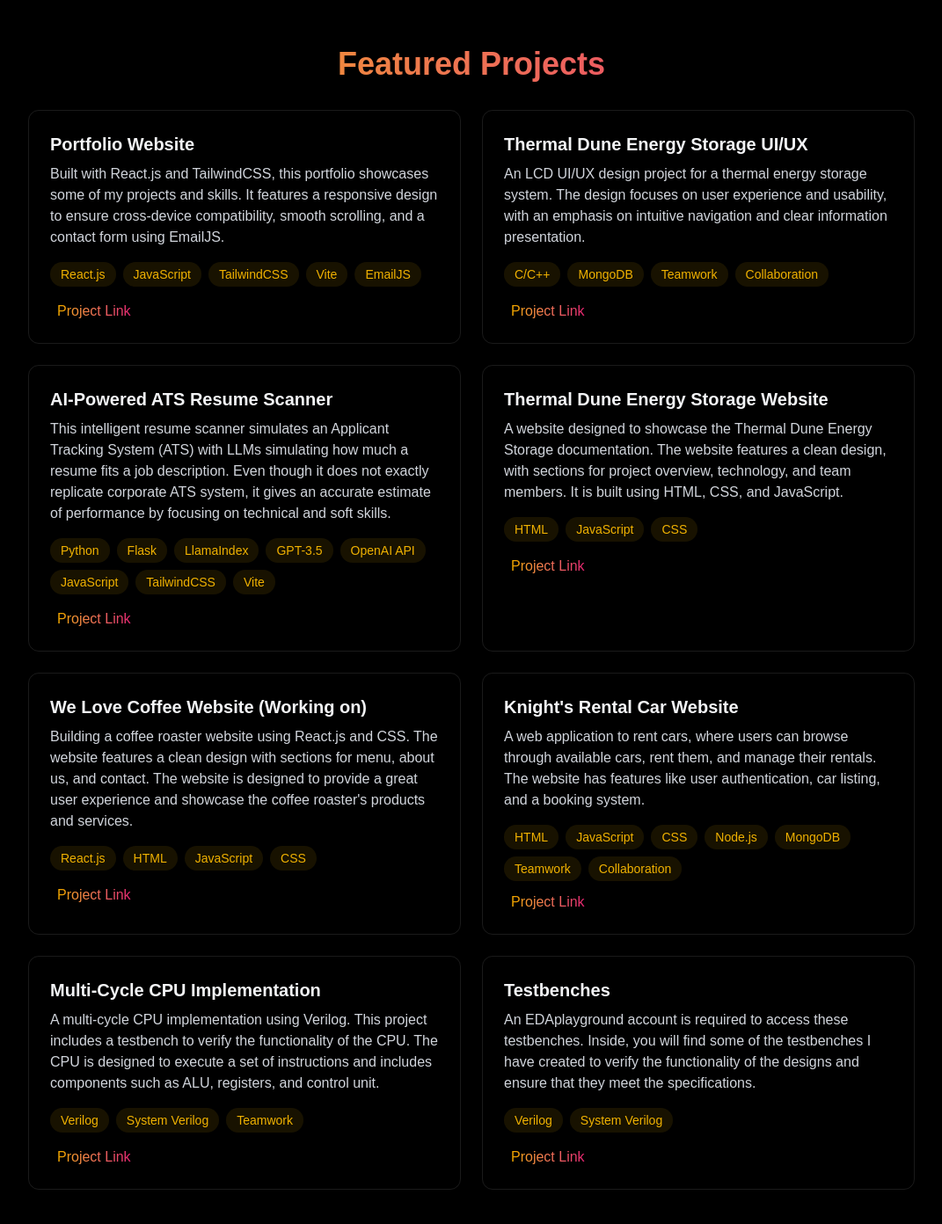
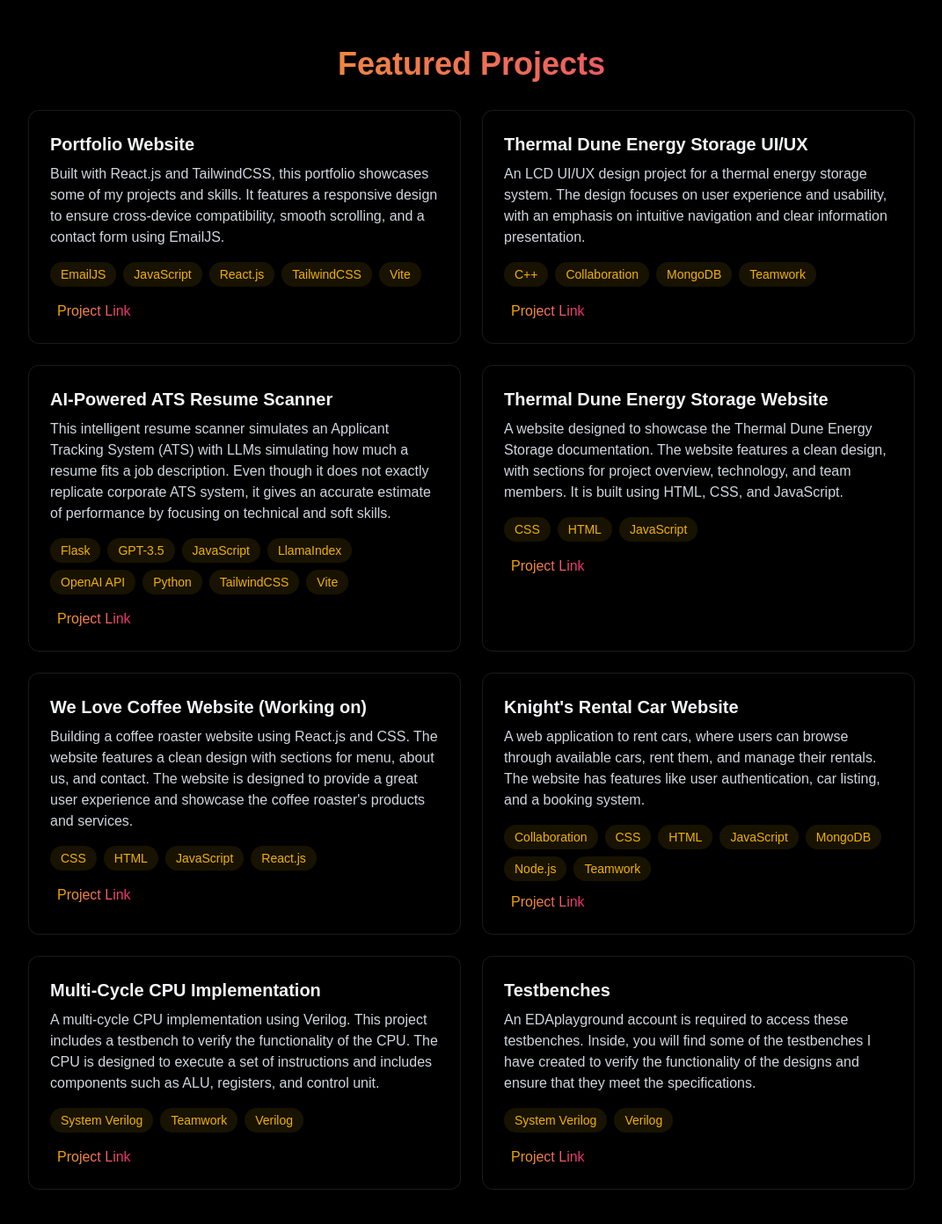
Before and after one commit to fpfrances/portfolio, a React (Vite) app: page / in a window 1280 px wide. Shown: the part 2079-3471 px from the top of the page at 88% size, without its empty margins (104-1175 px from the left). Built offline with nearby package versions, Linux system fonts and the light colour scheme.

Commit message:
Fixed listing skills for projects

```diff
--- a/src/components/sections/Projects.jsx
+++ b/src/components/sections/Projects.jsx
@@ -15,7 +15,7 @@ export const Projects = () => {
                         It features a responsive design to ensure cross-device compatibility, smooth scrolling, and a contact form using EmailJS.
                         </p>
                         <div className="flex flex-wrap gap-2">
-                            {["React.js", "JavaScript", "TailwindCSS", "Vite", "EmailJS"].map((tech, key) => (
+                            {["EmailJS", "JavaScript", "React.js", "TailwindCSS", "Vite"].map((tech, key) => (
                             <span key={key} className="bg-yellow-500/10 text-yellow-500 py-1 px-3 rounded-full text-sm hover:bg-yellow-500/20
                             hover:shadow-[0_0_15px_rgba(234,179,8,0.4)] transition-all">{tech}
                             </span>
@@ -35,7 +35,7 @@ export const Projects = () => {
                         with an emphasis on intuitive navigation and clear information presentation.
                         </p>
                         <div className="flex flex-wrap gap-2">
-                            {["C/C++", "MongoDB", "Teamwork", "Collaboration"].map((tech, key) => (
+                            {["C++", "Collaboration", "MongoDB", "Teamwork"].map((tech, key) => (
                             <span key={key} className="bg-yellow-500/10 text-yellow-500 py-1 px-3 rounded-full text-sm hover:bg-yellow-500/20
                             hover:shadow-[0_0_15px_rgba(234,179,8,0.4)] transition-all">{tech}
                             </span>
@@ -55,7 +55,7 @@ export const Projects = () => {
                         Even though it does not exactly replicate corporate ATS system, it gives an accurate estimate of performance by focusing on technical and soft skills.
                         </p>
                         <div className="flex flex-wrap gap-2">
-                            {["Python", "Flask", "LlamaIndex", "GPT-3.5", "OpenAI API", "JavaScript", "TailwindCSS", "Vite"].map((tech, key) => (
+                            {["Flask", "GPT-3.5", "JavaScript", "LlamaIndex", "OpenAI API", "Python", "TailwindCSS", "Vite"].map((tech, key) => (
                             <span key={key} className="bg-yellow-500/10 text-yellow-500 py-1 px-3 rounded-full text-sm hover:bg-yellow-500/20
                             hover:shadow-[0_0_15px_rgba(234,179,8,0.4)] transition-all">{tech}
                             </span>
@@ -75,7 +75,7 @@ export const Projects = () => {
                         with sections for project overview, technology, and team members. It is built using HTML, CSS, and JavaScript.
                         </p>
                         <div className="flex flex-wrap gap-2">
-                            {["HTML", "JavaScript", "CSS"].map((tech, key) => (
+                            {["CSS", "HTML", "JavaScript"].map((tech, key) => (
                             <span key={key} className="bg-yellow-500/10 text-yellow-500 py-1 px-3 rounded-full text-sm hover:bg-yellow-500/20
                             hover:shadow-[0_0_15px_rgba(234,179,8,0.4)] transition-all">{tech}
                             </span>
@@ -95,7 +95,7 @@ export const Projects = () => {
                         The website is designed to provide a great user experience and showcase the coffee roaster's products and services.
                         </p>
                         <div className="flex flex-wrap gap-2">
-                            {["React.js", "HTML", "JavaScript", "CSS"].map((tech, key) => (
+                            {[ "CSS", "HTML", "JavaScript", "React.js"].map((tech, key) => (
                             <span key={key} className="bg-yellow-500/10 text-yellow-500 py-1 px-3 rounded-full text-sm hover:bg-yellow-500/20
                             hover:shadow-[0_0_15px_rgba(234,179,8,0.4)] transition-all">{tech}
                             </span>
@@ -115,7 +115,7 @@ export const Projects = () => {
                         The website has features like user authentication, car listing, and a booking system.
                         </p>
                         <div className="flex flex-wrap gap-2">
-                            {["HTML", "JavaScript", "CSS", "Node.js", "MongoDB", "Teamwork", "Collaboration"].map((tech, key) => (
+                            {[ "Collaboration", "CSS", "HTML", "JavaScript", "MongoDB", "Node.js", "Teamwork"].map((tech, key) => (
                             <span key={key} className="bg-yellow-500/10 text-yellow-500 py-1 px-3 rounded-full text-sm hover:bg-yellow-500/20
                             hover:shadow-[0_0_15px_rgba(234,179,8,0.4)] transition-all">{tech}
                             </span>
@@ -135,7 +135,7 @@ export const Projects = () => {
                         The CPU is designed to execute a set of instructions and includes components such as ALU, registers, and control unit.
                         </p>
                         <div className="flex flex-wrap gap-2">
-                            {["Verilog", "System Verilog", "Teamwork"].map((tech, key) => (
+                            {["System Verilog", "Teamwork", "Verilog",].map((tech, key) => (
                             <span key={key} className="bg-yellow-500/10 text-yellow-500 py-1 px-3 rounded-full text-sm hover:bg-yellow-500/20
                             hover:shadow-[0_0_15px_rgba(234,179,8,0.4)] transition-all">{tech}
                             </span>
@@ -156,7 +156,7 @@ export const Projects = () => {
                         functionality of the designs and ensure that they meet the specifications.
                         </p>
                         <div className="flex flex-wrap gap-2">
-                            {["Verilog", "System Verilog"].map((tech, key) => (
+                            {["System Verilog", "Verilog"].map((tech, key) => (
                             <span key={key} className="bg-yellow-500/10 text-yellow-500 py-1 px-3 rounded-full text-sm hover:bg-yellow-500/20
                             hover:shadow-[0_0_15px_rgba(234,179,8,0.4)] transition-all">{tech}
                             </span>
```
